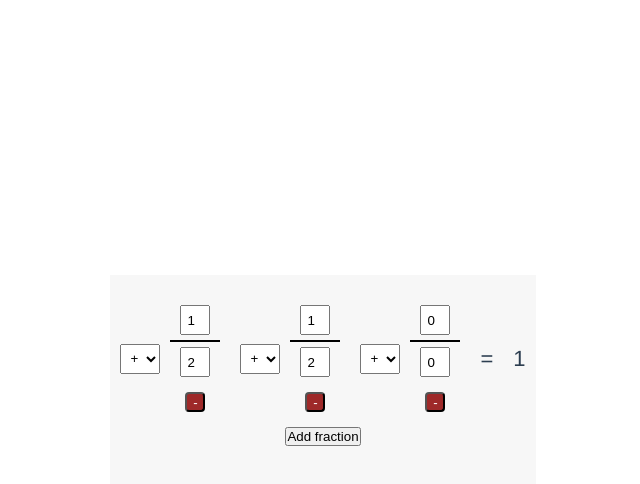
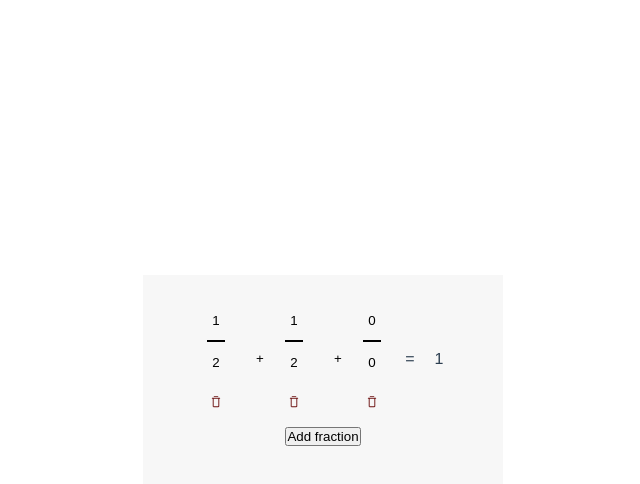
Before and after one commit to dmitrytavern/training-vue-task-fraction-calculator, a Vue app: page / in a window 1280 px wide. Both pictures are taken after a click on the button "Add fraction". Shown: the top 484 px of the page, without its empty margins (317-957 px from the left). Built offline with nearby package versions, Linux system fonts and the light colour scheme.

Commit message:
Add autosize and icon trash

```diff
--- a/src/App.vue
+++ b/src/App.vue
@@ -62,10 +62,12 @@ body {
 	justify-content: center;
 	cursor: pointer;
 	margin-top: 15px;
+	border: none;
+	outline: none;
+	background: none;
 }
 
 .btn-remove {
-	color: #fff;
-	background: #9e2929;
+
 }
 </style>
--- a/src/components/math-fraction.vue
+++ b/src/components/math-fraction.vue
@@ -2,18 +2,23 @@
 
 	<div class="math__fraction-container">
 
-		<div class="math__fraction-operator">
-			<select class="math__fraction-input select" v-model="fraction.operator">
+		<div class="math__fraction-operator" v-if="index !== 0">
+			<select class="math__fraction-select" v-model="fraction.operator">
 				<option value="+">+</option>
 				<option value="-">-</option>
 			</select>
 		</div>
 
 		<div class="math__fraction">
-			<input class="math__fraction-input" type="number" v-model.number="fraction.numerator">
+			<input class="math__fraction-input" type="number" :style="stylesNumeratorInputSize" v-model.number="fraction.numerator">
 			<span></span>
-			<input class="math__fraction-input" type="number" v-model.number="fraction.denominator">
-			<button class="btn btn-remove" @click="remove" v-if="canRemove">-</button>
+			<input class="math__fraction-input" type="number" :style="stylesDenominatorInputSize" v-model.number="fraction.denominator">
+
+			<button class="math__fraction-btn btn btn-remove" @click="remove" v-if="canRemove">
+				<svg>
+					<use xlink:href="@/assets/trash.svg#ico"></use>
+				</svg>
+			</button>
 		</div>
 	</div>
 
@@ -34,6 +39,21 @@ export default defineComponent({
 			this.$emit('remove', this.index)
 		},
 	},
+	computed: {
+		stylesNumeratorInputSize(): object {
+			const val = this.fraction.numerator.toString().length
+			return {
+				width: val+1+'em'
+			}
+		},
+
+		stylesDenominatorInputSize(): object {
+			const val = this.fraction.denominator.toString().length
+			return {
+				width: val+1+'em'
+			}
+		}
+	}
 })
 </script>
 
@@ -55,7 +75,7 @@ export default defineComponent({
 }
 
 .math__fraction span {
-	width: 50px;
+	width: 70%;
 	height: 2px;
 	background: #000;
 	margin: 5px 0;
@@ -68,13 +88,33 @@ input::-webkit-inner-spin-button {
 }
 
 .math__fraction-input {
-	width: 30px;
+	border: none;
+	outline: none;
+	background: none;
 	height: 30px;
 	padding: 5px;
 	-moz-appearance: textfield;
+	text-align: center;
 }
 
-.math__fraction-input.select {
-	width: 40px;
+.math__fraction-select {
+	width: 1.6em;
+	height: 30px;
+	padding: 5px;
+	-moz-appearance: textfield;
+	background: none;
+	appearance: none;
+	text-align: center;
+	border: none;
+	outline: none;
+}
+
+.math__fraction-btn {
+	padding: 3px;
+}
+
+.math__fraction-btn > svg {
+	height: 100%;
+	fill: #6d1212;
 }
 </style>
--- a/src/components/math.vue
+++ b/src/components/math.vue
@@ -60,6 +60,7 @@ export default defineComponent({
 					}
 				}
 			})
+			val = +val.toFixed(2)
 			return val
 		}
 	},
@@ -89,7 +90,6 @@ export default defineComponent({
 
 .math__symbol,
 .math__result {
-	font-size: 22px;
 	padding: 0 10px;
 }
 
--- a/tsconfig.json
+++ b/tsconfig.json
@@ -6,6 +6,7 @@
     "jsx": "preserve",
     "importHelpers": true,
     "moduleResolution": "node",
+    "strictNullChecks": false,
     "skipLibCheck": true,
     "esModuleInterop": true,
     "allowSyntheticDefaultImports": true,
```
Also changed, not shown: src/assets/trash.svg (added).
